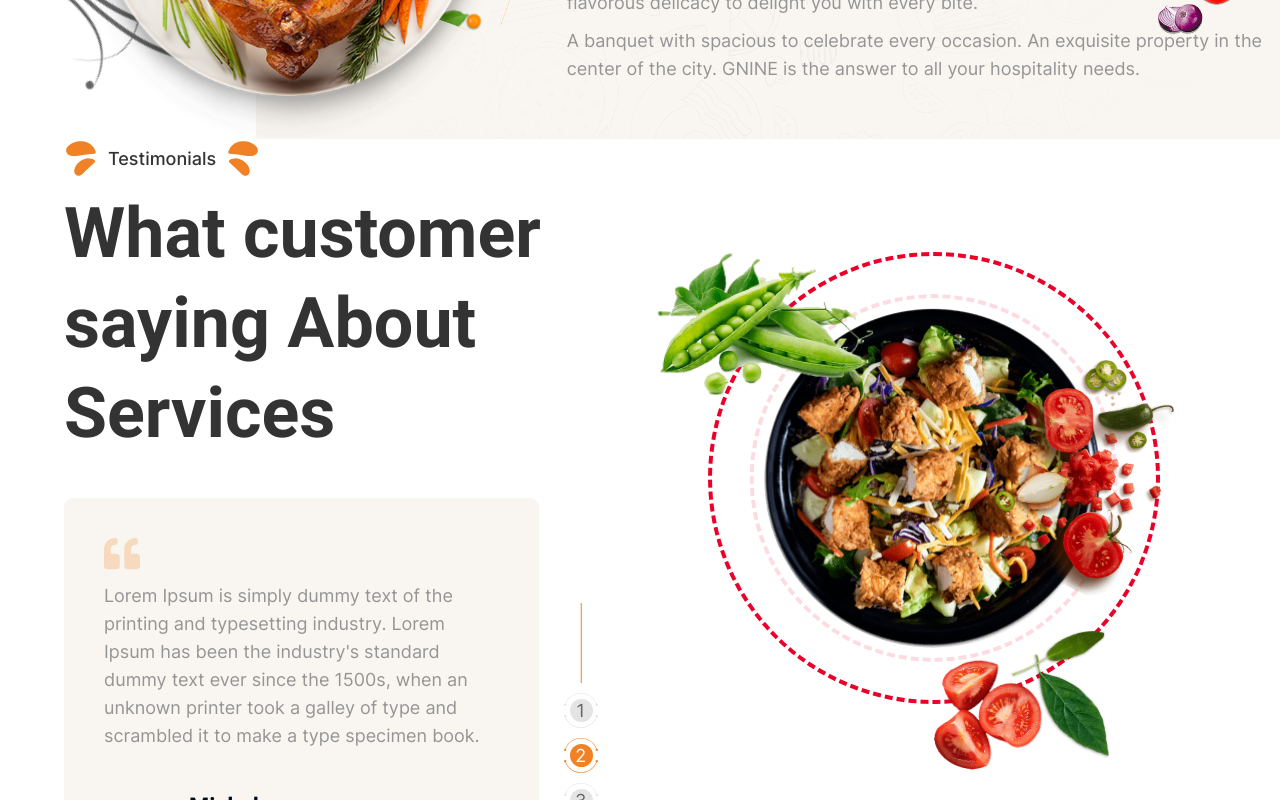
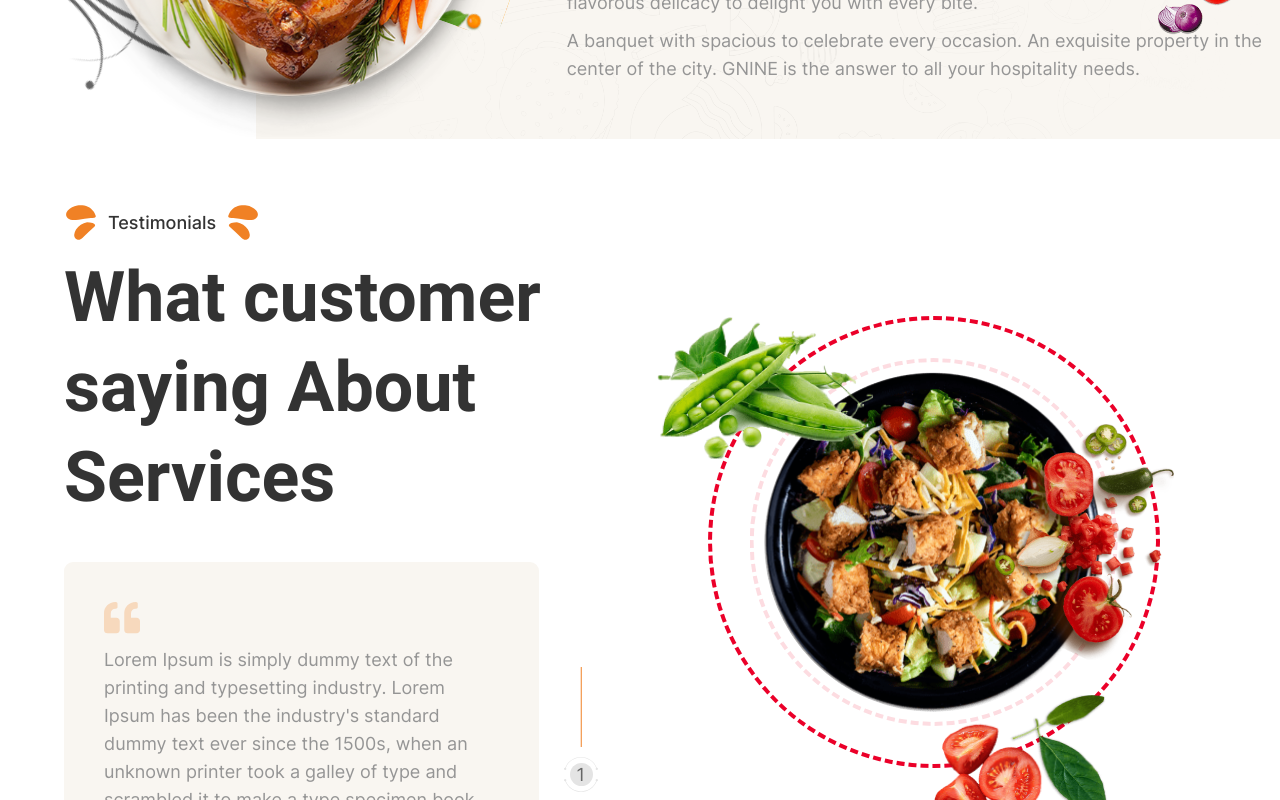
Before and after one commit to ProgrammerAlok/g-nine, a React (Vite) app: page / in a window 1280 px wide. Shown: the part 2980-3780 px from the top of the page. Built offline with nearby package versions, Linux system fonts and the light colour scheme.

Commit message:
why choose us fix done

```diff
--- a/src/components/Home/Testimonials/index.jsx
+++ b/src/components/Home/Testimonials/index.jsx
@@ -2,7 +2,7 @@ import { Heading, Img, RatingBar, Text } from "components";
 
 const Testimonials = () => {
   return (
-    <div className="flex md:flex-col-reverse justify-between w-[90%] max-w-[1440px] mx-auto ">
+    <div className="flex md:flex-col-reverse justify-between w-[90%] max-w-[1440px] mx-auto mt-[4rem] md:mt-0 ">
       {/* left */}
       <div className="flex flex-col items-center justify-start w-[46%] md:w-full mb-[30px] gap-10">
         <div className="flex flex-col items-start justify-start w-full gap-2.5">
```
